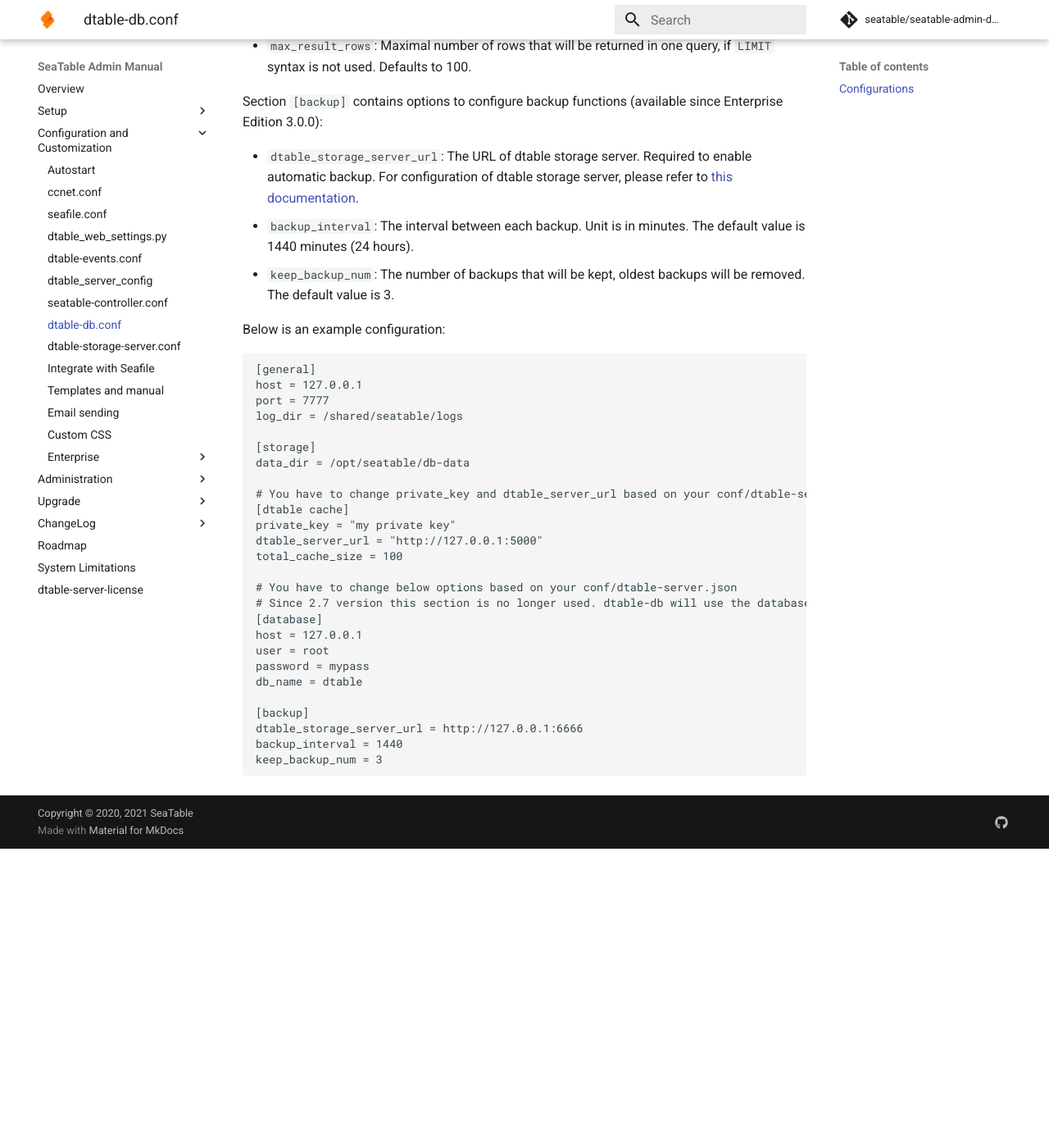
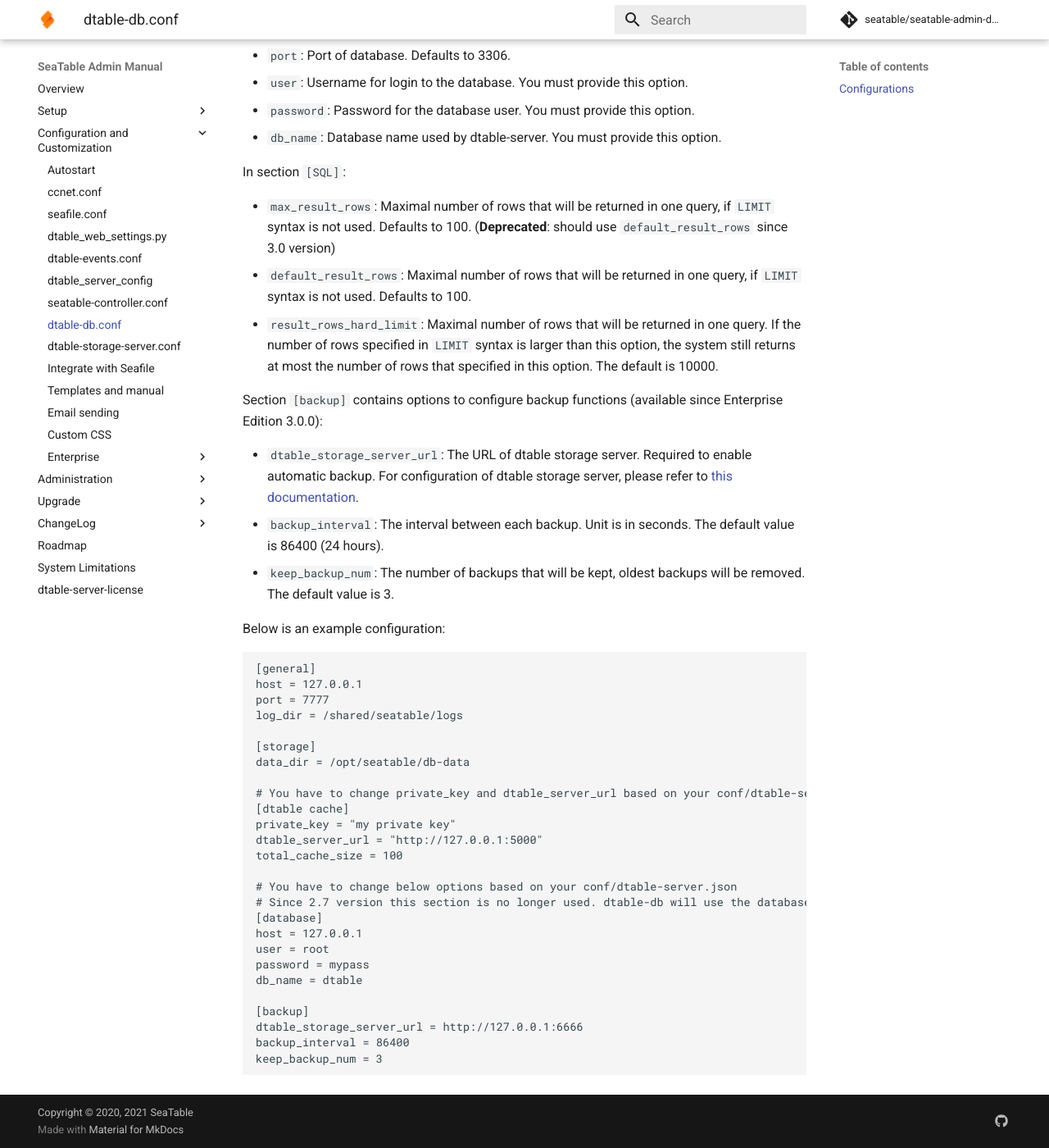
Before and after one commit to seatable/seatable-admin-docs, an MkDocs documentation site: the page built from manual/config/dtable_db_conf.md, in a window 1280 px wide and 1400 px high, scrolled down 1379 px. Shown: the whole window at 82% size. Built offline with MkDocs 1.6.1 and Material for MkDocs 9.7.7, drawn with Linux system fonts in a browser that asks for light colours; comment, search, counter and statistics services are not loaded; before the commit the page ends 2414 px from its top, so only the background shows below that; some of the changed text lies outside the part shown.

Commit message:
Update dtable_db_conf.md
Add new options for 3.0.

````diff
--- a/manual/config/dtable_db_conf.md
+++ b/manual/config/dtable_db_conf.md
@@ -13,6 +13,8 @@
 - `log_dir`: Location for the logs. Defaults to the directory specified in `-c` command line option. (Added in 2.3.0)
 - `log_level`: Only log messages with level priority higher than this will be logged. Supported levels are "debug", "info", "warn", "error", with ascending priority. The default is "info".
 - `slow_query_threshold`: If the processing time exceeds this threshold, a slow log will be recorded. Unit is in milliseconds. Defaults to 1000. (Added in 2.3.0)
+- `row_update_limit`: Controls the rate of row update/delete/insert per second for each base. Row update/delete/insert via SQL and APIs are all affected. The unit is in number of rows. Default is 0, which means no limit. (Added in 3.0.0)
+- `global_row_update_limit`: Controls the rate of row update/delete/insert per second for the entire system. Row update/delete/insert via SQL and APIs are all affected. This option controls the global rate when there are concurrent updates to multiple bases. The unit is in number of rows. Default is 0, which means no limit. (Added in 3.0.0)
 
 In section `[storage]`:
 
@@ -36,12 +38,14 @@
 
 In section `[SQL]`:
 
-- `max_result_rows`: Maximal number of rows that will be returned in one query, if `LIMIT` syntax is not used. Defaults to 100.
+- `max_result_rows`: Maximal number of rows that will be returned in one query, if `LIMIT` syntax is not used. Defaults to 100. (**Deprecated**: should use `default_result_rows` since 3.0 version)
+- `default_result_rows`: Maximal number of rows that will be returned in one query, if `LIMIT` syntax is not used. Defaults to 100.
+- `result_rows_hard_limit`: Maximal number of rows that will be returned in one query. If the number of rows specified in `LIMIT` syntax is larger than this option, the system still returns at most the number of rows that specified in this option. The default is 10000.
 
 Section `[backup]` contains options to configure backup functions (available since Enterprise Edition 3.0.0):
 
 - `dtable_storage_server_url`: The URL of dtable storage server. Required to enable automatic backup. For configuration of dtable storage server, please refer to [this documentation](./dtable_storage_server_conf.md).
-- `backup_interval`: The interval between each backup. Unit is in minutes. The default value is 1440 minutes (24 hours).
+- `backup_interval`: The interval between each backup. Unit is in seconds. The default value is 86400 (24 hours).
 - `keep_backup_num`: The number of backups that will be kept, oldest backups will be removed. The default value is 3.
 
 Below is an example configuration:
@@ -71,6 +75,6 @@
 
 [backup]
 dtable_storage_server_url = http://127.0.0.1:6666
-backup_interval = 1440
+backup_interval = 86400
 keep_backup_num = 3
 ```
````
